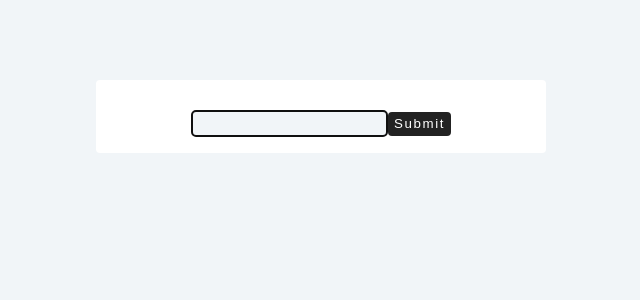
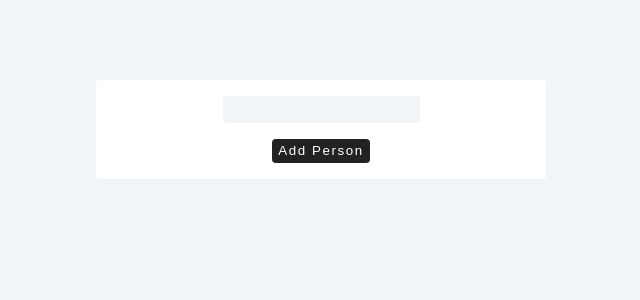
Before and after one commit to AB-FlatCode/react-sandbox, a React (Create React App) app: page / in a window 1280 px wide. Shown: the top 300 px of the page, without its empty margins (319-959 px from the left). Built offline with nearby package versions, Linux system fonts and the light colour scheme.

Commit message:
useReducer for the todo list setup

```diff
--- a/src/App.js
+++ b/src/App.js
@@ -1,6 +1,6 @@
 import React from "react";
 /* import Final from './tutorial/11-react-router/final/index' */
-import Setup from "./tutorial/5-useRef/setup/1-useRef-basics";
+import Setup from "./tutorial/6-useReducer/setup";
 function App() {
   return (
     <div className="container">
--- a/src/tutorial/6-useReducer/setup/Modal.js
+++ b/src/tutorial/6-useReducer/setup/Modal.js
@@ -1,7 +1,7 @@
-import React, { useEffect } from 'react';
+import React, { useEffect } from "react";
 
-const Modal = () => {
-  return <div>i'm modal</div>;
+const Modal = ({ modalContent }) => {
+  return <div className="modal">{modalContent}</div>;
 };
 
 export default Modal;
--- a/src/tutorial/6-useReducer/setup/index.js
+++ b/src/tutorial/6-useReducer/setup/index.js
@@ -1,10 +1,50 @@
-import React, { useState, useReducer } from 'react';
-import Modal from './Modal';
-import { data } from '../../../data';
+import React, { useState, useReducer } from "react";
+import Modal from "./Modal";
+import { data } from "../../../data";
 // reducer function
 
+const reducer = (state, action) => {};
+
+const defaultState = {
+  people: [],
+  isModalOpen: false,
+  modalContent: "",
+};
+
 const Index = () => {
-  return <h2>useReducer</h2>;
+  const [name, setName] = useState("");
+  const [state, dispatch] = useReducer(reducer, defaultState);
+
+  const handleSubmit = (e) => {
+    e.preventDefault();
+    if (name) {
+    } else {
+    }
+  };
+
+  return (
+    <>
+      {state.isModalOpen && <Modal modalContent={state.modalContent} />}
+      <form onSubmit={handleSubmit} className="form">
+        <div>
+          <input
+            type="text"
+            value={name}
+            onChange={(e) => setName(e.target.value)}
+          />
+        </div>
+        <button type="submit">add person</button>
+      </form>
+      {state.people.length > 0 &&
+        state.people.map((person) => {
+          return (
+            <div className="item" key={person.id}>
+              <h3>{person.name}</h3>
+            </div>
+          );
+        })}
+    </>
+  );
 };
 
 export default Index;
```
